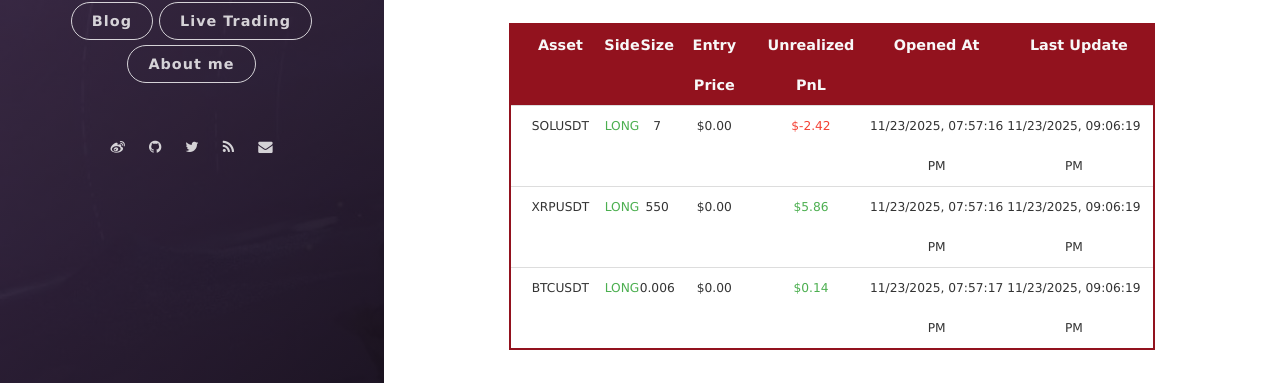
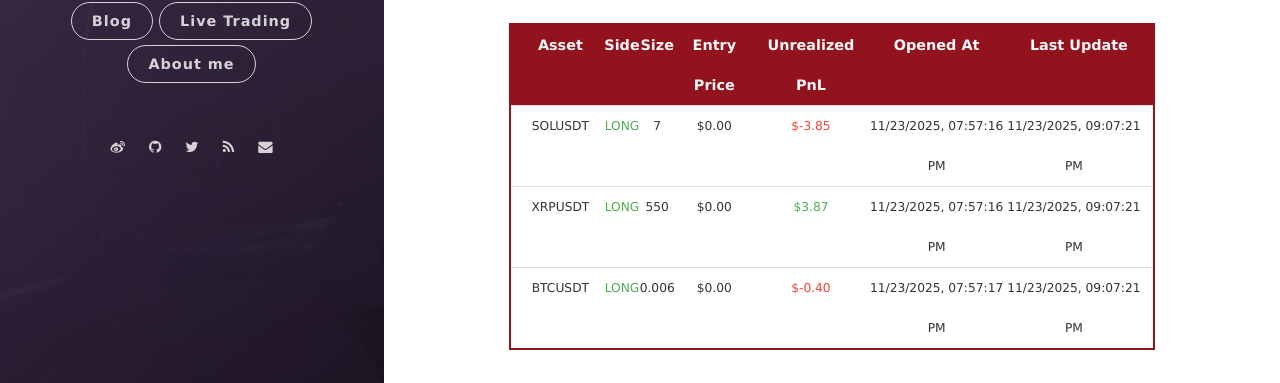
Before and after one commit to leeyegy/leeyegy.github.io, a Jekyll site: the page built from live-trading.html, in a window 1280 px wide and 1026 px high. Shown: the part 576-959 px from the top of the window. Built offline with Jekyll 4.4.1, drawn with Linux system fonts in a browser that asks for light colours; nearby versions of some CDN libraries.

Commit message:
AccountMonitor: refresh positions 2025-11-24T05:07:21+08:00

```diff
--- a/assets/data/binance/positions.json
+++ b/assets/data/binance/positions.json
@@ -4,26 +4,26 @@
     "side": "LONG",
     "size": 7.0,
     "entryPrice": 0.0,
-    "unrealizedPnl": -2.42460519,
+    "unrealizedPnl": -3.85,
     "openedAt": "2025-11-24T03:57:16+08:00",
-    "reportedAt": "2025-11-24T05:06:19+08:00"
+    "reportedAt": "2025-11-24T05:07:21+08:00"
   },
   {
     "symbol": "XRPUSDT",
     "side": "LONG",
     "size": 550.0,
     "entryPrice": 0.0,
-    "unrealizedPnl": 5.8579895,
+    "unrealizedPnl": 3.866522,
     "openedAt": "2025-11-24T03:57:16+08:00",
-    "reportedAt": "2025-11-24T05:06:19+08:00"
+    "reportedAt": "2025-11-24T05:07:21+08:00"
   },
   {
     "symbol": "BTCUSDT",
     "side": "LONG",
     "size": 0.006,
     "entryPrice": 0.0,
-    "unrealizedPnl": 0.144,
+    "unrealizedPnl": -0.4026,
     "openedAt": "2025-11-24T03:57:17+08:00",
-    "reportedAt": "2025-11-24T05:06:19+08:00"
+    "reportedAt": "2025-11-24T05:07:21+08:00"
   }
 ]
```
